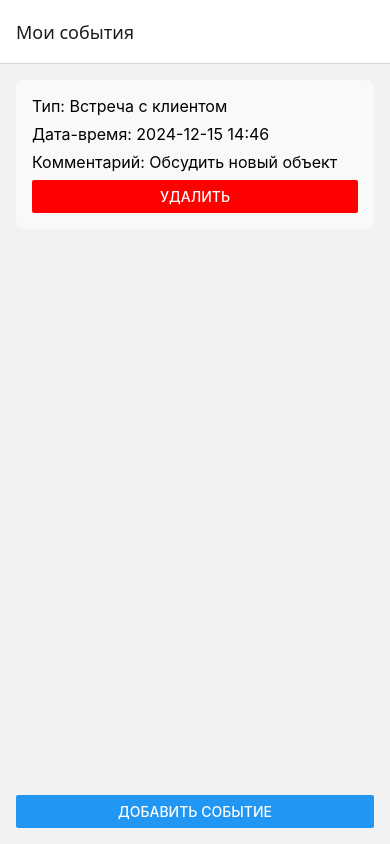
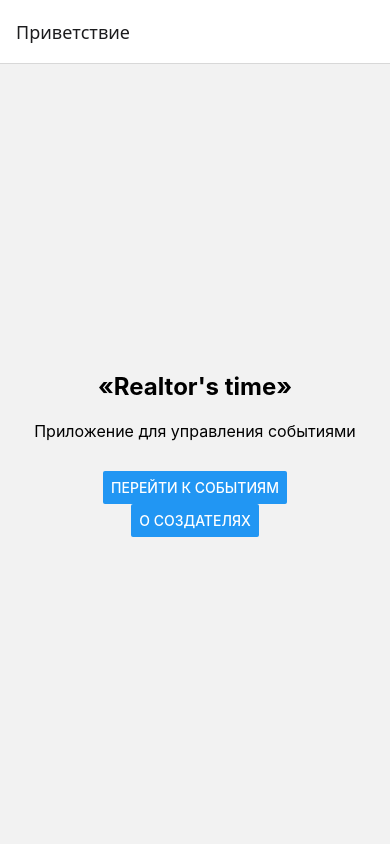
Before and after one commit to uraliak/m_app, a React Native app: screen / in a window 390 px wide. Built offline with nearby package versions, Linux system fonts and the light colour scheme.

Commit message:
second commit

```diff
--- a/App.tsx
+++ b/App.tsx
@@ -3,15 +3,19 @@ import { NavigationContainer } from '@react-navigation/native';
 import { createStackNavigator } from '@react-navigation/stack';
 import HomeScreen from './src/screens/HomeScreen';
 import EventFormScreen from './src/screens/EventFormScreen';
+import WelcomeScreen from './src/screens/WelcomeScreen';
+import AboutScreen from './src/screens/AboutScreen';
 
 const Stack = createStackNavigator();
 
 export default function App() {
     return (
         <NavigationContainer>
-        <Stack.Navigator>
+            <Stack.Navigator initialRouteName="Welcome">
+                <Stack.Screen name="Welcome" component={WelcomeScreen} options={{ title: 'Приветствие' }} />
                 <Stack.Screen name="Home" component={HomeScreen} options={{ title: 'Мои события' }} />
-          <Stack.Screen name="EventForm" component={EventFormScreen} options={{ title: 'Новое событие' }} />
+                <Stack.Screen name="EventForm" component={EventFormScreen} options={{ title: 'Форма события' }} />
+                <Stack.Screen name="About" component={AboutScreen} options={{ title: 'О приложении' }} />
             </Stack.Navigator>
         </NavigationContainer>
     );
--- a/package.json
+++ b/package.json
@@ -10,6 +10,7 @@
     "web": "expo start --web"
   },
   "dependencies": {
+    "@react-native-community/datetimepicker": "^8.2.0",
     "@react-native-picker/picker": "^2.10.2",
     "@react-navigation/native": "^7.0.14",
     "@react-navigation/stack": "^7.1.0",
--- /dev/null
+++ b/src/screens/AboutScreen.tsx
@@ -0,0 +1,26 @@
+// src/screens/AboutScreen.tsx
+import React from 'react';
+import { View, Text, Button, StyleSheet } from 'react-native';
+
+const AboutScreen = ({ navigation }: any) => {
+    return (
+        <View style={styles.container}>
+            <Text style={styles.title}>О создателях</Text>
+            <Text style={styles.text}>
+                Приложение разработано командой из нескольких человек:
+                {"\n"}- Переверзев Иван
+                {"\n"}- Шамаров Илья
+                {"\n"}- Киньябулатова Уралия
+            </Text>
+            <Button title="Назад" onPress={() => navigation.goBack()} />
+        </View>
+    );
+};
+
+const styles = StyleSheet.create({
+    container: { flex: 1, justifyContent: 'center', alignItems: 'center', padding: 16 },
+    title: { fontSize: 24, fontWeight: 'bold', marginBottom: 20 },
+    text: { fontSize: 16, textAlign: 'center', marginBottom: 30 },
+});
+
+export default AboutScreen;
--- a/src/screens/EventFormScreen.tsx
+++ b/src/screens/EventFormScreen.tsx
@@ -1,36 +1,86 @@
-import React, { useState } from 'react';
+// src/screens/EventFormScreen.tsx
+import React, { useState, useEffect } from 'react';
 import { View, Text, TextInput, Button, StyleSheet, Alert } from 'react-native';
 import { Picker } from '@react-native-picker/picker';
+import DateTimePicker from '@react-native-community/datetimepicker';
 import dayjs from 'dayjs';
 
 const EventFormScreen = ({ route, navigation }: any) => {
-    const { setEvents } = route.params;
-    const [datetime, setDatetime] = useState(dayjs().format('YYYY-MM-DD HH:mm'));
-    const [type, setType] = useState('');
-    const [comment, setComment] = useState('');
+    const { setEvents, event } = route.params || {};
+    const [date, setDate] = useState(event ? new Date(event.datetime) : new Date());
+    const [time, setTime] = useState(event ? dayjs(event.datetime).format('HH:mm') : '12:00');
+    const [type, setType] = useState(event ? event.type : '');
+    const [comment, setComment] = useState(event ? event.comment : '');
+    const [showDatePicker, setShowDatePicker] = useState(false);
+    const [showTimePicker, setShowTimePicker] = useState(false);
+
+    useEffect(() => {
+        if (event) {
+            setDate(new Date(event.datetime));
+            setTime(dayjs(event.datetime).format('HH:mm'));
+            setType(event.type);
+            setComment(event.comment);
+        }
+    }, [event]);
 
     const handleSubmit = () => {
-        if (!datetime || !type) {
-            Alert.alert('Ошибка', 'Дата-время и тип события обязательны');
+        if (!date || !time || !type) {
+            Alert.alert('Ошибка', 'Дата, время и тип события обязательны');
             return;
         }
 
-        setEvents((prev: any) => [
-            ...prev,
-            { id: Date.now().toString(), datetime, type, comment },
-        ]);
+        const datetime = dayjs(`${dayjs(date).format('YYYY-MM-DD')} ${time}`).format();
+        const newEvent = { id: event ? event.id : Date.now().toString(), datetime, type, comment };
+
+        if (event) {
+            setEvents((prev: any) =>
+                prev.map((ev: Event) => (ev.id === event.id ? newEvent : ev))
+            );
+        } else {
+            setEvents((prev: any) => [...prev, newEvent]);
+        }
+
         navigation.goBack();
+    };
+
+    const handleDateChange = (event: any, selectedDate: Date | undefined) => {
+        setShowDatePicker(false);
+        if (selectedDate) {
+            setDate(selectedDate);
+        }
+    };
+
+    const handleTimeChange = (event: any, selectedTime: Date | undefined) => {
+        setShowTimePicker(false);
+        if (selectedTime) {
+            setTime(dayjs(selectedTime).format('HH:mm'));
+        }
     };
 
     return (
         <View style={styles.container}>
-            <Text style={styles.label}>Дата-время:</Text>
-            <TextInput
-                style={styles.input}
-                value={datetime}
-                onChangeText={setDatetime}
-                placeholder="Введите дату и время"
-            />
+            <Text style={styles.label}>Дата:</Text>
+            <Button title={`Выбрать дату (${dayjs(date).format('DD.MM.YYYY')})`} onPress={() => setShowDatePicker(true)} />
+            {showDatePicker && (
+                <DateTimePicker
+                    value={date}
+                    mode="date"
+                    display="default"
+                    onChange={handleDateChange}
+                />
+            )}
+
+            <Text style={styles.label}>Время:</Text>
+            <Button title={`Выбрать время (${time})`} onPress={() => setShowTimePicker(true)} />
+            {showTimePicker && (
+                <DateTimePicker
+                    value={new Date(`${dayjs(date).format('YYYY-MM-DD')}T${time}:00`) }
+                    mode="time"
+                    display="default"
+                    onChange={handleTimeChange}
+                />
+            )}
+
             <Text style={styles.label}>Тип события:</Text>
             <Picker selectedValue={type} onValueChange={setType} style={styles.input}>
                 <Picker.Item label="Выберите тип события" value="" />
@@ -38,6 +88,7 @@ const EventFormScreen = ({ route, navigation }: any) => {
                 <Picker.Item label="Показ" value="Показ" />
                 <Picker.Item label="Запланированный звонок" value="Запланированный звонок" />
             </Picker>
+
             <Text style={styles.label}>Комментарий:</Text>
             <TextInput
                 style={styles.input}
@@ -45,7 +96,8 @@ const EventFormScreen = ({ route, navigation }: any) => {
                 onChangeText={setComment}
                 placeholder="Введите комментарий"
             />
-            <Button title="Сохранить" onPress={handleSubmit} />
+
+            <Button title={event ? "Сохранить изменения" : "Сохранить"} onPress={handleSubmit} />
         </View>
     );
 };
--- a/src/screens/HomeScreen.tsx
+++ b/src/screens/HomeScreen.tsx
@@ -1,5 +1,6 @@
+// src/screens/HomeScreen.tsx
 import React, { useState } from 'react';
-import { View, Text, FlatList, Button, StyleSheet, Alert } from 'react-native';
+import { View, Text, FlatList, Button, StyleSheet } from 'react-native';
 import dayjs from 'dayjs';
 
 interface Event {
@@ -24,12 +25,17 @@ const HomeScreen = ({ navigation }: any) => {
         setEvents(events.filter(event => event.id !== id));
     };
 
+    const editEvent = (event: Event) => {
+        navigation.navigate('EventForm', { event, setEvents });
+    };
+
     const renderEvent = ({ item }: { item: Event }) => (
         <View style={styles.eventCard}>
             <Text style={styles.eventText}>Тип: {item.type}</Text>
             <Text style={styles.eventText}>Дата-время: {item.datetime}</Text>
             {item.comment && <Text style={styles.eventText}>Комментарий: {item.comment}</Text>}
             <Button title="Удалить" onPress={() => deleteEvent(item.id)} color="red" />
+            <Button title="Редактировать" onPress={() => editEvent(item)} />
         </View>
     );
 
--- /dev/null
+++ b/src/screens/WelcomeScreen.tsx
@@ -0,0 +1,24 @@
+// src/screens/WelcomeScreen.tsx
+import React from 'react';
+import { View, Text, Button, StyleSheet } from 'react-native';
+
+const WelcomeScreen = ({ navigation }: any) => {
+    return (
+        <View style={styles.container}>
+            <Text style={styles.title}>«Realtor's time»</Text>
+            <Text style={styles.description}>
+                Приложение для управления событиями
+            </Text>
+            <Button title="Перейти к событиям" onPress={() => navigation.navigate('Home')} />
+            <Button title="О создателях" onPress={() => navigation.navigate('About')} />
+        </View>
+    );
+};
+
+const styles = StyleSheet.create({
+    container: { flex: 1, justifyContent: 'center', alignItems: 'center', padding: 16 },
+    title: { fontSize: 24, fontWeight: 'bold', marginBottom: 20 },
+    description: { fontSize: 16, textAlign: 'center', marginBottom: 30 },
+});
+
+export default WelcomeScreen;
```
Also changed, not shown: 2 other files (tests, documents, lock files or other folders). Lines whose indentation alone changed are shown as unchanged.
